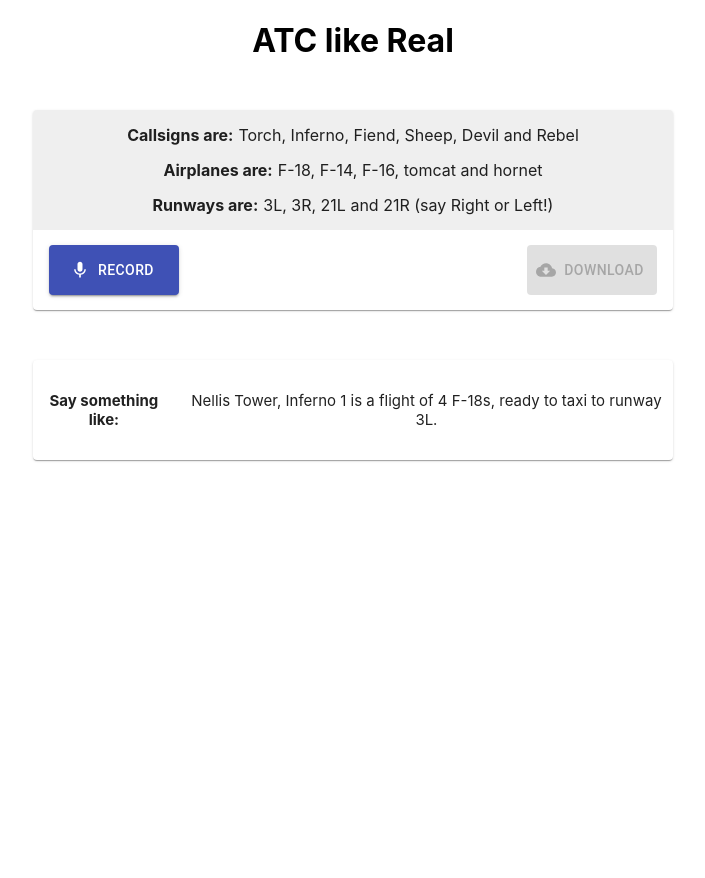
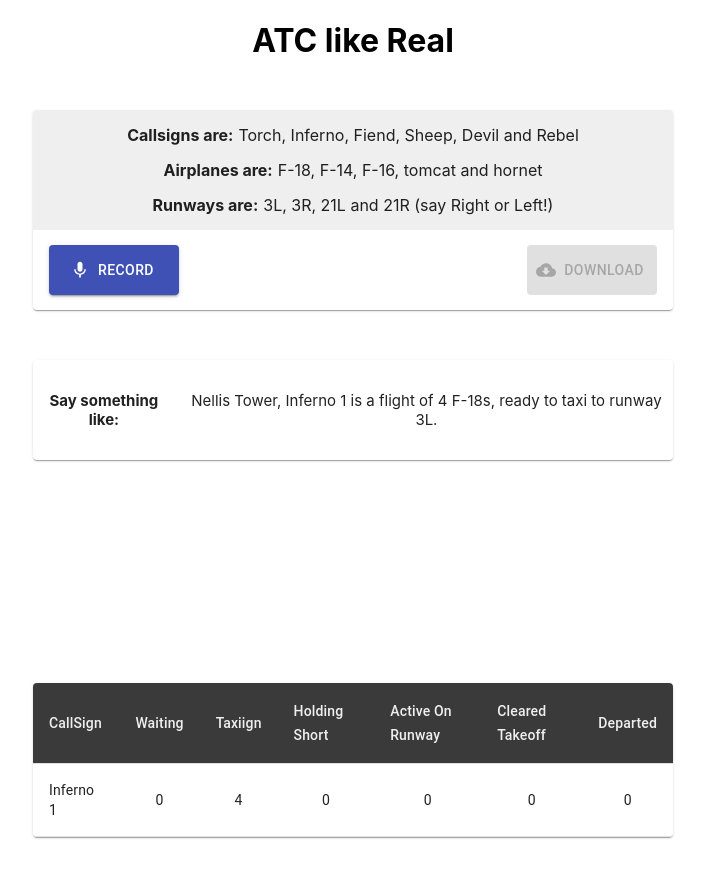
Before and after one commit to ramanuj93/Real-ATC, a React (Create React App) app: page / in a window 1280 px wide. Shown: the top 878 px of the page, without its empty margins (287-992 px from the left). Before the commit the page ends 800 px from the top, so only its background shows below. Built offline with nearby package versions, Linux system fonts and the light colour scheme.

Commit message:
save new work

```diff
--- a/src/App.css
+++ b/src/App.css
@@ -102,3 +102,11 @@
 .progress {
   color: green;
 }
+
+.aircraft-table-head {
+  background-color: #3a3a3a;
+}
+
+.MuiTableRow-head .light-color {
+  color: #efefef;
+}
--- a/src/App.tsx
+++ b/src/App.tsx
@@ -1,12 +1,20 @@
 import React from 'react';
 import './App.css';
 import { MicrophoneTab } from './components/MicrophoneTab';
+import { ATCStateView, FLIGHT_STATE } from './components/ATCStateView';
 
 function App() {
   return (
     <div className="App">
       <h1>ATC like Real</h1>
       <MicrophoneTab></MicrophoneTab>
+      <ATCStateView
+        aircrafts={[{
+          callsign: 'Inferno 1',
+          size: 4,
+          status: FLIGHT_STATE.TAXI
+        }]}
+        runway={null}  />
     </div>
   );
 }
--- /dev/null
+++ b/src/components/ATCStateView.tsx
@@ -0,0 +1,132 @@
+import React from 'react';
+// import { withStyles, makeStyles } from '@material-ui/core/styles';
+import Table from '@material-ui/core/Table';
+import TableBody from '@material-ui/core/TableBody';
+import TableCell from '@material-ui/core/TableCell';
+import TableContainer from '@material-ui/core/TableContainer';
+import TableHead from '@material-ui/core/TableHead';
+import TableRow from '@material-ui/core/TableRow';
+import Paper from '@material-ui/core/Paper';
+import Axios from 'axios';
+
+export enum FLIGHT_STATE {
+    TAXI,
+    WAIT_FOR_TAXI,
+    HOLD_SHORT,
+    TAKE_RUNWAY,
+    TAKEOFF,
+    DEPART,
+    INBOUND,
+    INITIAL,
+    FINAL
+}
+
+export interface SyncObj {
+    aircrafts: Aircraft[];
+    runway: Runway;
+}
+
+export interface Aircraft {
+    callsign: string;
+    size: number;
+    status: FLIGHT_STATE;
+}
+
+export interface Runway {
+    name: string;
+    taxi_to: number;
+    hold_short: number;
+    on_runway: number;
+    departing: number;
+    incoming: number;
+    on_final: number;
+}
+
+export interface ATCStateViewProps {
+    aircrafts: Aircraft[];
+    runway: Runway;
+}
+
+export interface ATCStateViewState {
+    aircrafts: Aircraft[];
+    runway: Runway;
+}
+
+export class ATCStateView extends React.Component<ATCStateViewProps, ATCStateViewState> {
+
+
+    constructor(props) {
+        super(props);
+        this.state = {
+            aircrafts: props.aircrafts,
+            runway: props.runway
+        };
+        // setInterval(this.sync_server, 2000);
+    }
+
+    render() {
+
+        return <div className='record-container'>
+            <div className='card'>
+            <TableContainer component={Paper}>
+                <Table aria-label="customized table">
+                    <TableHead className='aircraft-table-head'>
+                        <TableRow>
+                            <TableCell className='light-color'>CallSign</TableCell>
+                            <TableCell className='light-color'>Waiting</TableCell>
+                            <TableCell className='light-color'>Taxiign</TableCell>
+                            <TableCell className='light-color'>Holding Short</TableCell>
+                            <TableCell className='light-color'>Active On Runway</TableCell>
+                            <TableCell className='light-color'>Cleared Takeoff</TableCell>
+                            <TableCell className='light-color'>Departed</TableCell>
+                        </TableRow>
+                    </TableHead>
+                    <TableBody>
+                        {this.getRows()}
+                    </TableBody>
+                </Table>
+            </TableContainer>
+            </div>
+        </div>;
+    }
+
+    private getRows() {
+        if ( this.props.aircrafts &&  this.props.aircrafts.length > 0 ) {
+            return this.props.aircrafts.map(aircraft => {
+                return <TableRow key={aircraft.callsign}>
+                <TableCell component="th" scope="row">{aircraft.callsign}</TableCell>
+                <TableCell align="center">{aircraft.status === FLIGHT_STATE.WAIT_FOR_TAXI ? aircraft.size : 0}</TableCell>
+                <TableCell align="center">{aircraft.status === FLIGHT_STATE.TAXI ? aircraft.size : 0}</TableCell>
+                <TableCell align="center">{aircraft.status === FLIGHT_STATE.HOLD_SHORT ? aircraft.size : 0}</TableCell>
+                <TableCell align="center">{aircraft.status === FLIGHT_STATE.TAKE_RUNWAY ? aircraft.size : 0}</TableCell>
+                <TableCell align="center">{aircraft.status === FLIGHT_STATE.TAKEOFF ? aircraft.size : 0}</TableCell>
+                <TableCell align="center">{aircraft.status === FLIGHT_STATE.DEPART ? aircraft.size : 0}</TableCell>
+              </TableRow>
+            });
+        }
+        return null;
+    }
+
+    private sync_server() {
+        Axios.post('http://0.0.0.0:5000/sync_status', 'request_sync', {
+            responseType: 'json',
+            headers: {'Access-Control-Allow-Origin': '*'}
+        }).then((response) => {
+            if (response && response.data && response.status === 200) {
+                let new_status_synced: SyncObj = response.data;
+                let new_state: ATCStateViewState = this.state;
+                if (new_status_synced.aircrafts && new_status_synced.aircrafts.length > 0) {
+                    new_state.aircrafts = new_status_synced.aircrafts;
+                }
+                if (new_status_synced.runway) {
+                    new_state.runway = new_status_synced.runway;
+                }
+                this.setState(new_state);
+            }
+
+        }).catch(e => {
+
+            console.log(e);
+        });
+    }
+}
--- a/src/components/MicrophoneTab.tsx
+++ b/src/components/MicrophoneTab.tsx
@@ -143,7 +143,7 @@ export class MicrophoneTab extends React.Component<MicrophoneTabProps, Microphon
                 loading: false
             });
             console.log(e);
-        })
+        });
 
     }
 
```
